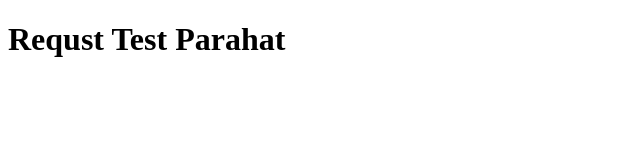
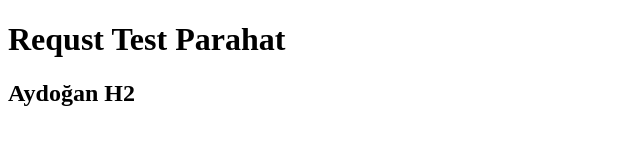
Before and after one commit to aydgn/test-requst, a plain HTML site: page index.html in a window 1280 px wide. Shown: the whole page, without its empty margins (0-640 px from the left). Drawn offline with Linux system fonts and the light colour scheme.

Commit message:
first commit

```diff
--- a/index.html
+++ b/index.html
@@ -1,12 +1,16 @@
 <!DOCTYPE html>
 <html lang="en">
+
 <head>
     <meta charset="UTF-8">
     <meta http-equiv="X-UA-Compatible" content="IE=edge">
     <meta name="viewport" content="width=device-width, initial-scale=1.0">
     <title>Document</title>
 </head>
+
 <body>
     <h1> Requst Test Parahat</h1>
+    <h2>Aydoğan H2</h2>
 </body>
+
 </html>
```
